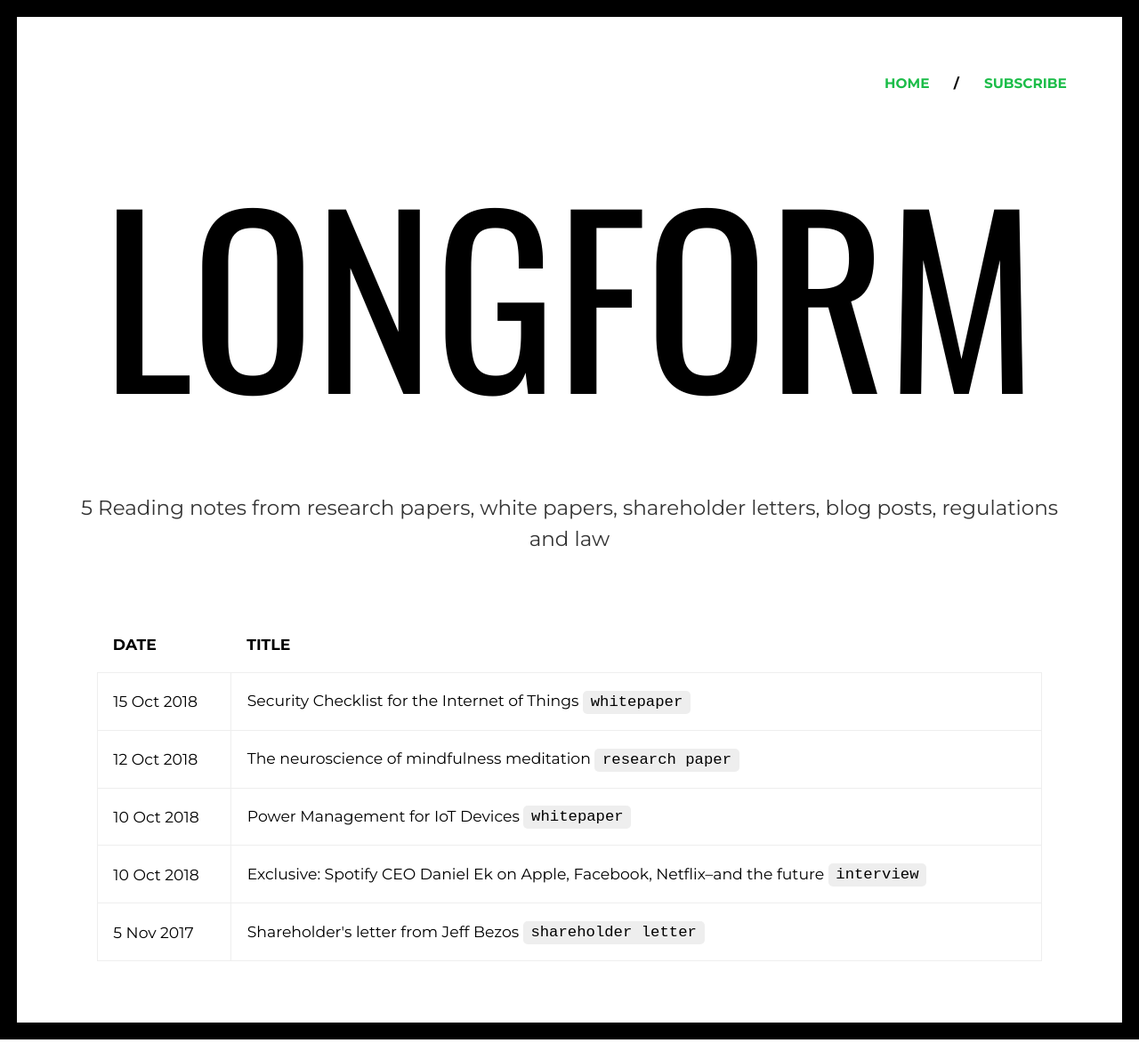
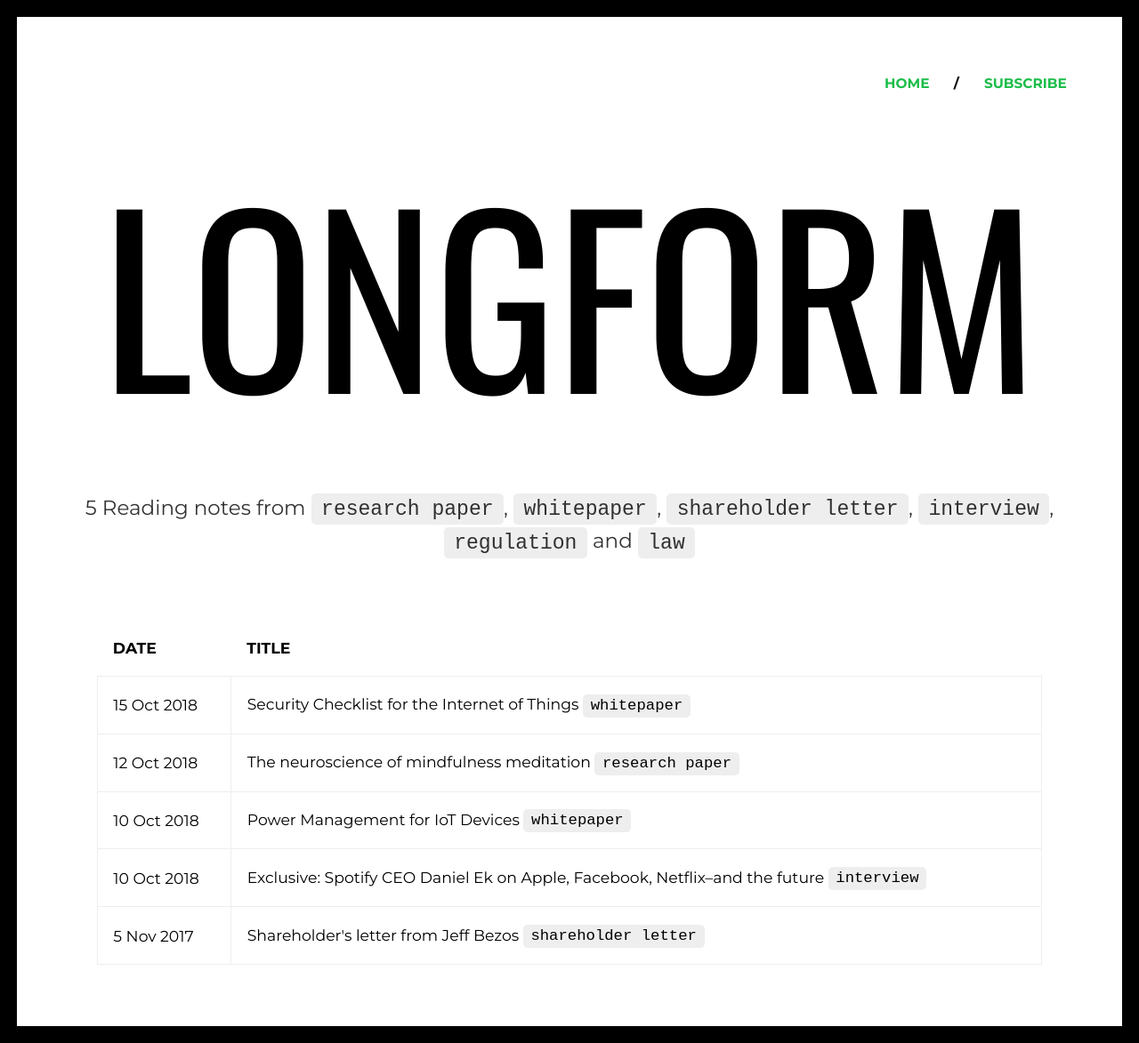
Before and after one commit to sayanee/longform, a Jekyll site: the page built from index.html, in a window 1280 px wide. Shown: the whole page at 89% size. Built offline with Jekyll 4.4.1, drawn with Linux system fonts in a browser that asks for light colours; some web fonts are replaced.

Commit message:
Add styling to categories

```diff
--- a/_config.yml
+++ b/_config.yml
@@ -1,6 +1,6 @@
 title: Longform
 subtitle: my longform reading notes
-description: Reading notes from research papers, white papers, shareholder letters, blog posts, regulations and law
+description: Reading notes from <code>research paper</code>, <code>whitepaper</code>, <code>shareholder letter</code>, <code>interview</code>, <code>regulation</code> and <code>law</code>
 url: "https://longform.sayan.ee"
 markdown: kramdown
 permalink: /:title
```
